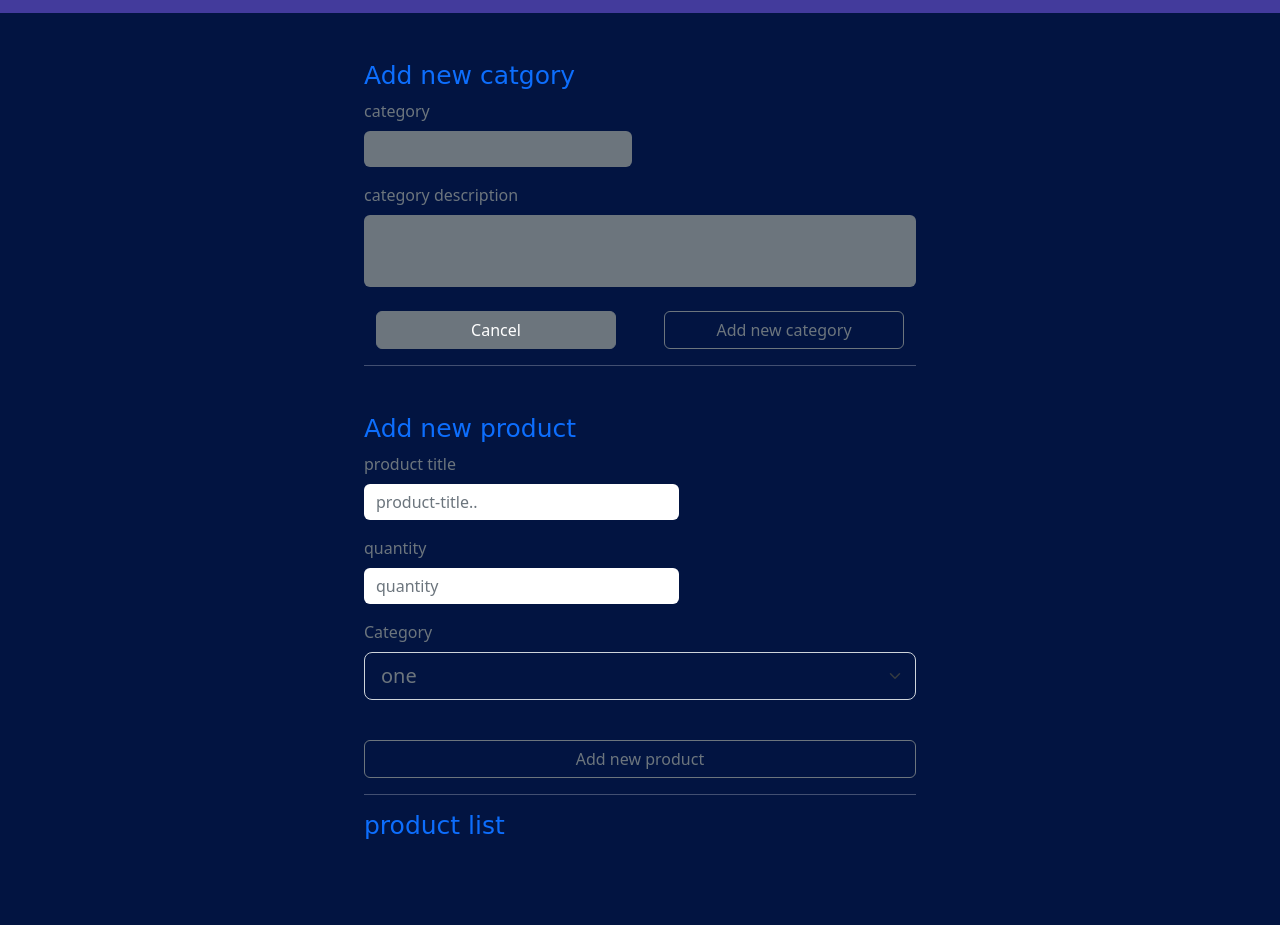
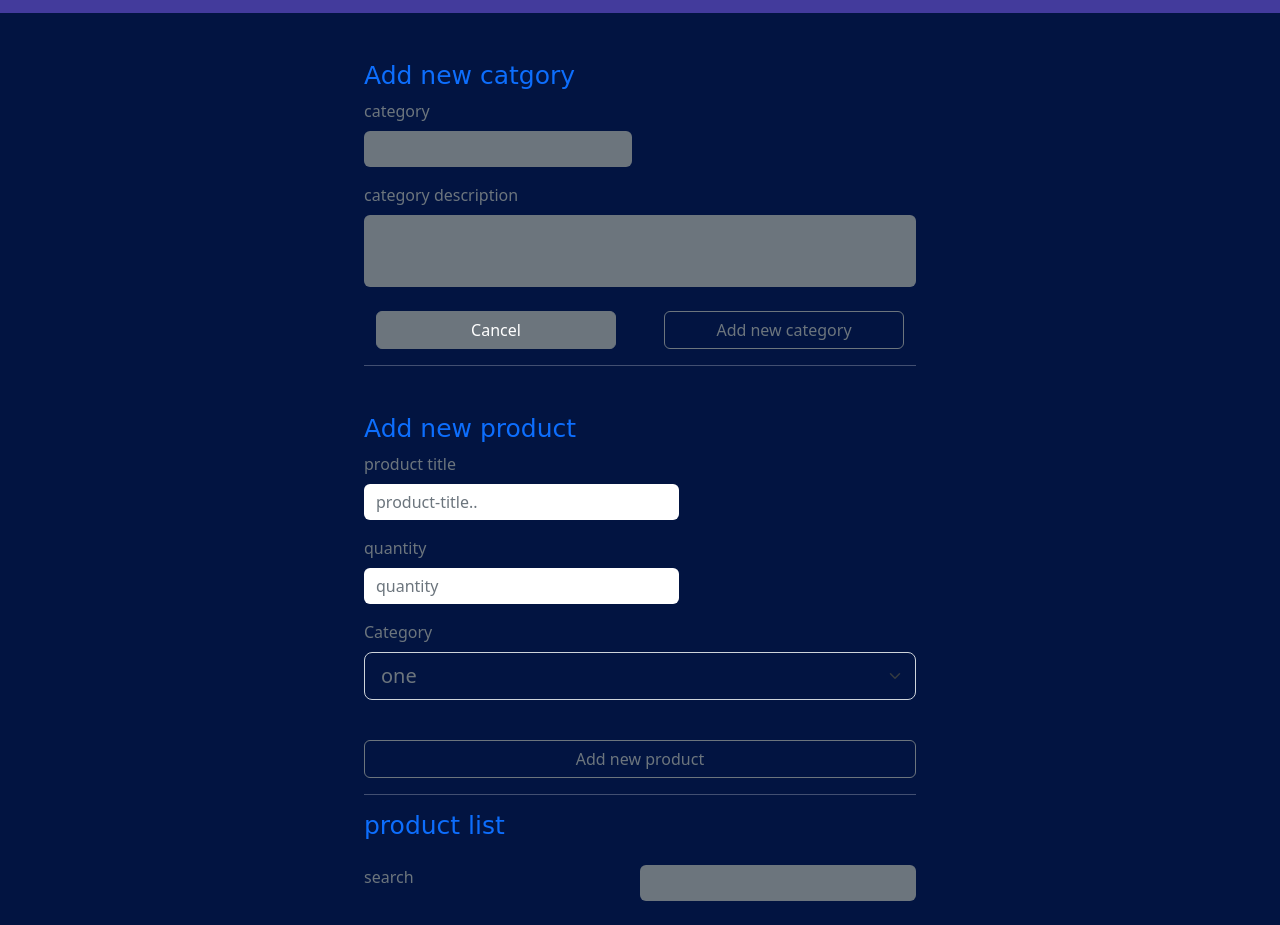
Before and after one commit to alimozafari-3/inventory, a plain HTML site: page index.html in a window 1280 px wide. Shown: the part 41-966 px from the top of the page. Before the commit the page ends 906 px from the top, so only its background shows below. Drawn offline with nearby package versions, Linux system fonts and the light colour scheme.

Commit message:
add id input search

```diff
--- a/index.html
+++ b/index.html
@@ -113,6 +113,16 @@
         </div>
         <hr class="text-white" />
         <h2 class="font text-primary mb-4">product list</h2>
+        <div class=" d-flex justify-content-between">
+          <label for="inputcategory" class="form-label text-secondary"
+            >search</label
+          >
+          <input
+            type="text"
+            class="form-control bg-secondary border-0 w-50"
+            id="search-input"
+          />
+        </div>
         <div class="mt-4" id="product-list"></div>
       </div>
     </section>
```
